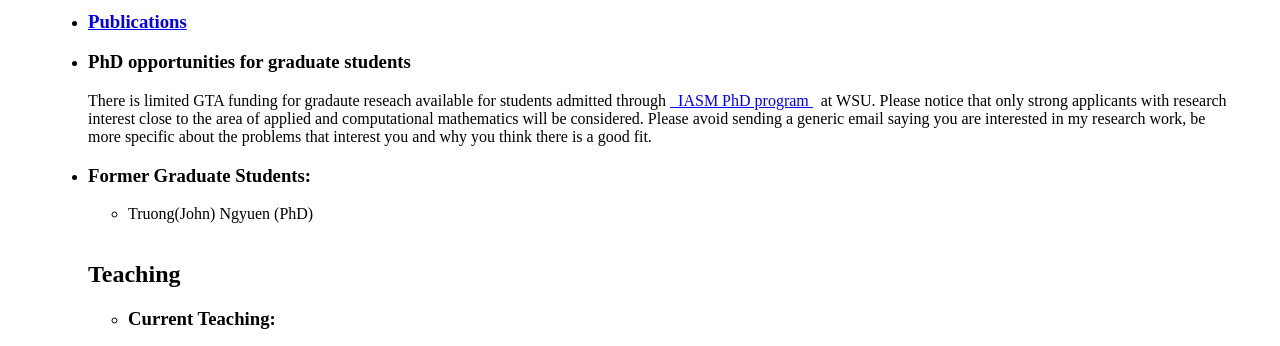
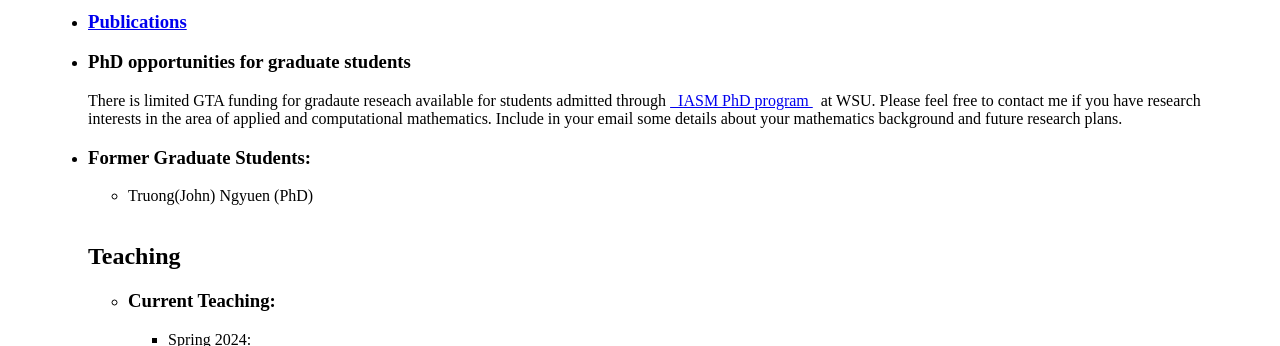
Before and after one commit to mhdsulman/mhdsulman.github.io, a plain HTML site: page index.html in a window 1280 px wide. Shown: the part 830-1176 px from the top of the page. Drawn offline with Linux system fonts and the light colour scheme.

Commit message:
Update index.html

```diff
--- a/index.html
+++ b/index.html
@@ -97,11 +97,9 @@
 	    <a
  	    href="https://catalog.wright.edu/preview_program.php?poid=19688&catoid=23"
                   target="dynamic" moz-do-not-send="true"> &nbsp; IASM PhD program
-	    </a>&nbsp;  at WSU. Please  notice that only strong applicants with
-	     research interest close to the area of applied and computational
-	    mathematics will be considered. Please avoid sending a generic email saying you
-	    are interested in my research work, be more specific about the
-	    problems that interest you and why you think there is a good fit.
+	    </a>&nbsp;  at WSU. Please feel free to contact me if you have research interests in the area of applied and
+		computational mathematics. Include in your email some details about your mathematics background and
+            future research plans.
    </li>
 
           <li>
```
